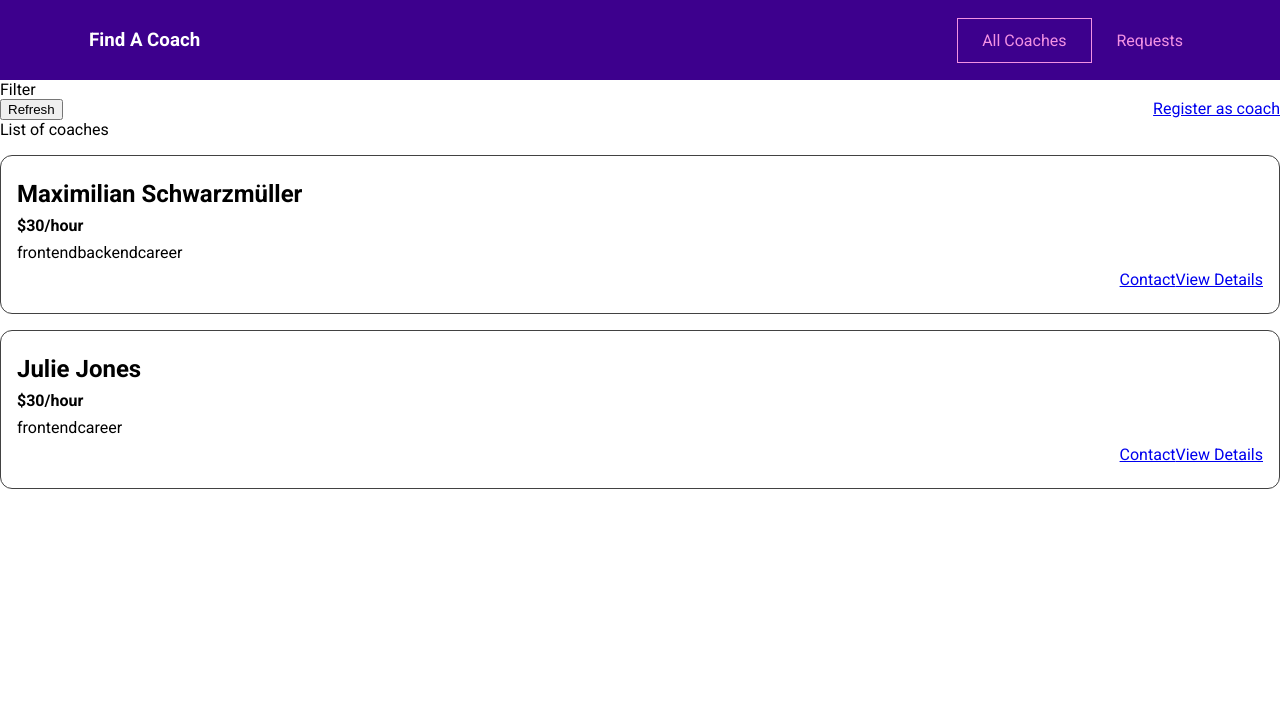
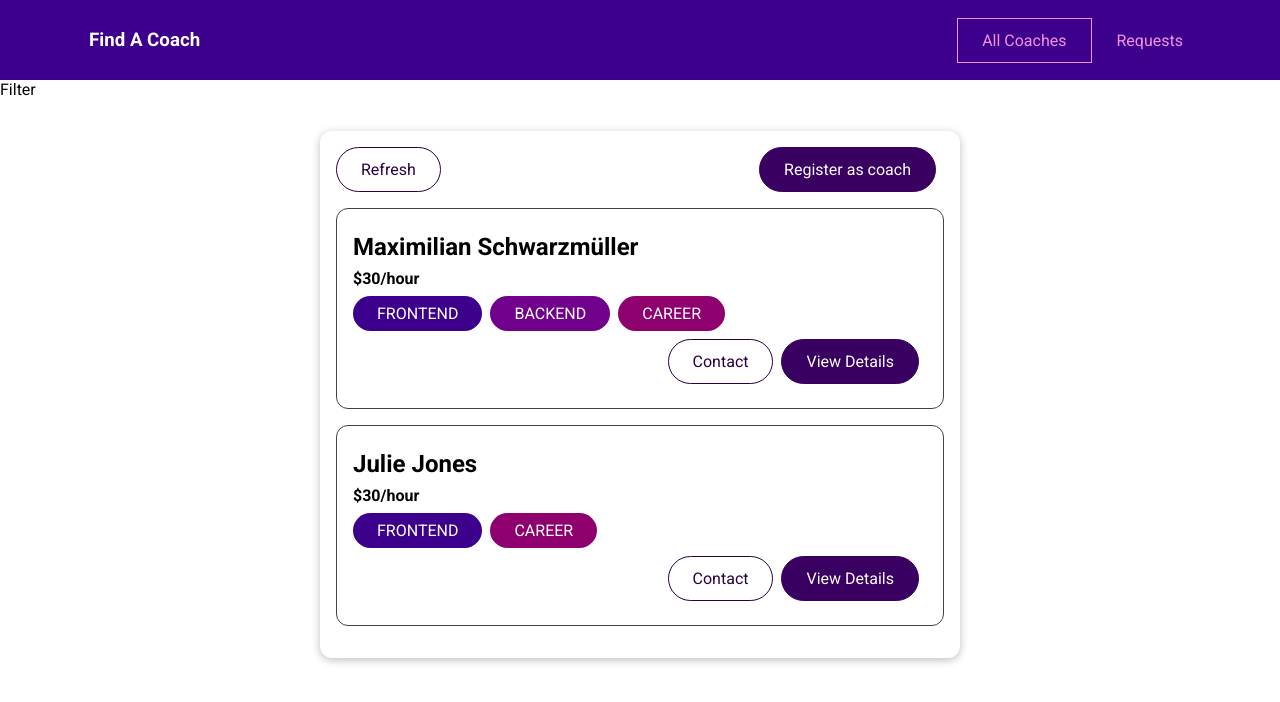
Before and after one commit to Benneee/relearning-vue, a Vue app in the folder coach-finder/: page /coaches in a window 1280 px wide. Shown: the top 702 px of the page. Built offline with nearby package versions, Linux system fonts and the light colour scheme.

Commit message:
Feat: added some base components and modified CoachItem and CoachesList components UI

```diff
--- /dev/null
+++ b/coach-finder/base-badge.css
@@ -0,0 +1,23 @@
+.badge {
+  background-color: #ccc;
+  color: #252525;
+  border-radius: 30px;
+  padding: 0.5rem 1.5rem;
+  display: inline-block;
+  margin-right: 0.5rem;
+}
+
+.frontend {
+  background-color: #3d008d;
+  color: white;
+}
+
+.backend {
+  background-color: #71008d;
+  color: white;
+}
+
+.career {
+  background-color: #8d006e;
+  color: white;
+}
--- /dev/null
+++ b/coach-finder/base-button.css
@@ -0,0 +1,40 @@
+button,
+a {
+  text-decoration: none;
+  padding: 0.75rem 1.5rem;
+  font: inherit;
+  background-color: #3a0061;
+  border: 1px solid #3a0061;
+  color: white;
+  cursor: pointer;
+  border-radius: 30px;
+  margin-right: 0.5rem;
+  display: inline-block;
+}
+
+a:hover,
+a:active,
+button:hover,
+button:active {
+  background-color: #270041;
+  border-color: #270041;
+}
+
+.flat {
+  background-color: transparent;
+  color: #3a0061;
+  border: none;
+}
+
+.outline {
+  background-color: transparent;
+  border-color: #270041;
+  color: #270041;
+}
+
+.flat:hover,
+.flat:active,
+.outline:hover,
+.outline:active {
+  background-color: #edd2ff;
+}
--- /dev/null
+++ b/coach-finder/base-card.css
@@ -0,0 +1,7 @@
+.card {
+  border-radius: 12px;
+  box-shadow: 0 2px 8px rgba(0, 0, 0, 0.26);
+  padding: 1rem;
+  margin: 2rem auto;
+  max-width: 40rem;
+}
--- a/coach-finder/src/components/coaches/CoachItem.vue
+++ b/coach-finder/src/components/coaches/CoachItem.vue
@@ -3,13 +3,19 @@
     <h3>{{ fullName }}</h3>
     <h4>${{ coach.hourlyRate }}/hour</h4>
     <div>
-      <span v-for="area in coach.areas" :key="area">
-        {{ area }}
-      </span>
+      <base-badge
+        v-for="area in coach.areas"
+        :key="area"
+        :title="area"
+        :type="area"
+      >
+      </base-badge>
     </div>
     <div class="actions">
-      <router-link :to="coachContactLink">Contact</router-link>
-      <router-link :to="coachDetailsLink">View Details</router-link>
+      <base-button link mode="outline" :to="coachContactLink"
+        >Contact</base-button
+      >
+      <base-button link :to="coachDetailsLink">View Details</base-button>
     </div>
   </li>
 </template>
--- a/coach-finder/src/pages/coaches/CoachesList.vue
+++ b/coach-finder/src/pages/coaches/CoachesList.vue
@@ -2,15 +2,16 @@
   <section>
     <div>Filter</div>
     <div>
+      <base-card>
         <div class="controls">
-        <button>Refresh</button>
-        <router-link to="/register">Register as coach </router-link>
+          <base-button mode="outline">Refresh</base-button>
+          <base-button link to="/register">Register as coach </base-button>
         </div>
         <ul v-if="hasCoaches">
-        List of coaches
           <CoachItem v-for="coach in coaches" :key="coach.id" :coach="coach" />
         </ul>
         <h3 v-else>No coaches found</h3>
+      </base-card>
     </div>
   </section>
 </template>
--- /dev/null
+++ b/coach-finder/src/ui/BaseBadge.vue
@@ -0,0 +1,57 @@
+<template>
+  <span class="badge" :class="type">
+    {{ text }}
+  </span>
+</template>
+
+<script>
+export default {
+  name: 'BaseBadge',
+
+  props: {
+    type: {
+      type: String,
+      required: true,
+    },
+    title: {
+      type: String,
+      required: true,
+    },
+  },
+
+  computed: {
+    text() {
+      return this.title.toUpperCase();
+    },
+  },
+};
+</script>
+
+<style scoped>
+.badge {
+  background-color: #ccc;
+  color: #252525;
+  border-radius: 30px;
+  padding: 0.5rem 1.5rem;
+  display: inline-block;
+  margin-right: 0.5rem;
+}
+
+/* type 1 */
+.frontend {
+  background-color: #3d008d;
+  color: white;
+}
+
+/* type 2 */
+.backend {
+  background-color: #71008d;
+  color: white;
+}
+
+/* type 2 */
+.career {
+  background-color: #8d006e;
+  color: white;
+}
+</style>
--- /dev/null
+++ b/coach-finder/src/ui/BaseButton.vue
@@ -0,0 +1,78 @@
+<template>
+  <section>
+    <button v-if="!link" :class="mode">
+      <slot />
+    </button>
+    <router-link v-else :to="to" :class="mode">
+      <slot />
+    </router-link>
+  </section>
+</template>
+
+<script>
+export default {
+  name: 'BaseButton',
+  props: {
+    link: {
+      type: Boolean,
+      required: false,
+      default: false,
+    },
+    to: {
+      type: String,
+      required: false,
+      default: '/',
+    },
+    mode: {
+      type: String,
+      required: false,
+      default: null,
+    },
+  },
+};
+</script>
+
+<style scoped>
+button,
+a {
+  text-decoration: none;
+  padding: 0.75rem 1.5rem;
+  font: inherit;
+  background-color: #3a0061;
+  border: 1px solid #3a0061;
+  color: white;
+  cursor: pointer;
+  border-radius: 30px;
+  margin-right: 0.5rem;
+  display: inline-block;
+}
+
+a:hover,
+a:active,
+button:hover,
+button:active {
+  background-color: #270041;
+  border-color: #270041;
+}
+
+/* mode 1 */
+.flat {
+  background-color: transparent;
+  color: #3a0061;
+  border: none;
+}
+
+/* mode 2 */
+.outline {
+  background-color: transparent;
+  border-color: #270041;
+  color: #270041;
+}
+
+.flat:hover,
+.flat:active,
+.outline:hover,
+.outline:active {
+  background-color: #edd2ff;
+}
+</style>
--- /dev/null
+++ b/coach-finder/src/ui/BaseCard.vue
@@ -0,0 +1,21 @@
+<template>
+  <div class="card">
+    <slot />
+  </div>
+</template>
+
+<script>
+export default {
+  name: 'BaseCard',
+};
+</script>
+
+<style scoped>
+.card {
+  border-radius: 12px;
+  box-shadow: 0 2px 8px rgba(0, 0, 0, 0.26);
+  padding: 1rem;
+  margin: 2rem auto;
+  max-width: 40rem;
+}
+</style>
```
Also changed, not shown: coach-finder/src/main.js (+6 -1 lines). Lines whose indentation alone changed are shown as unchanged.
